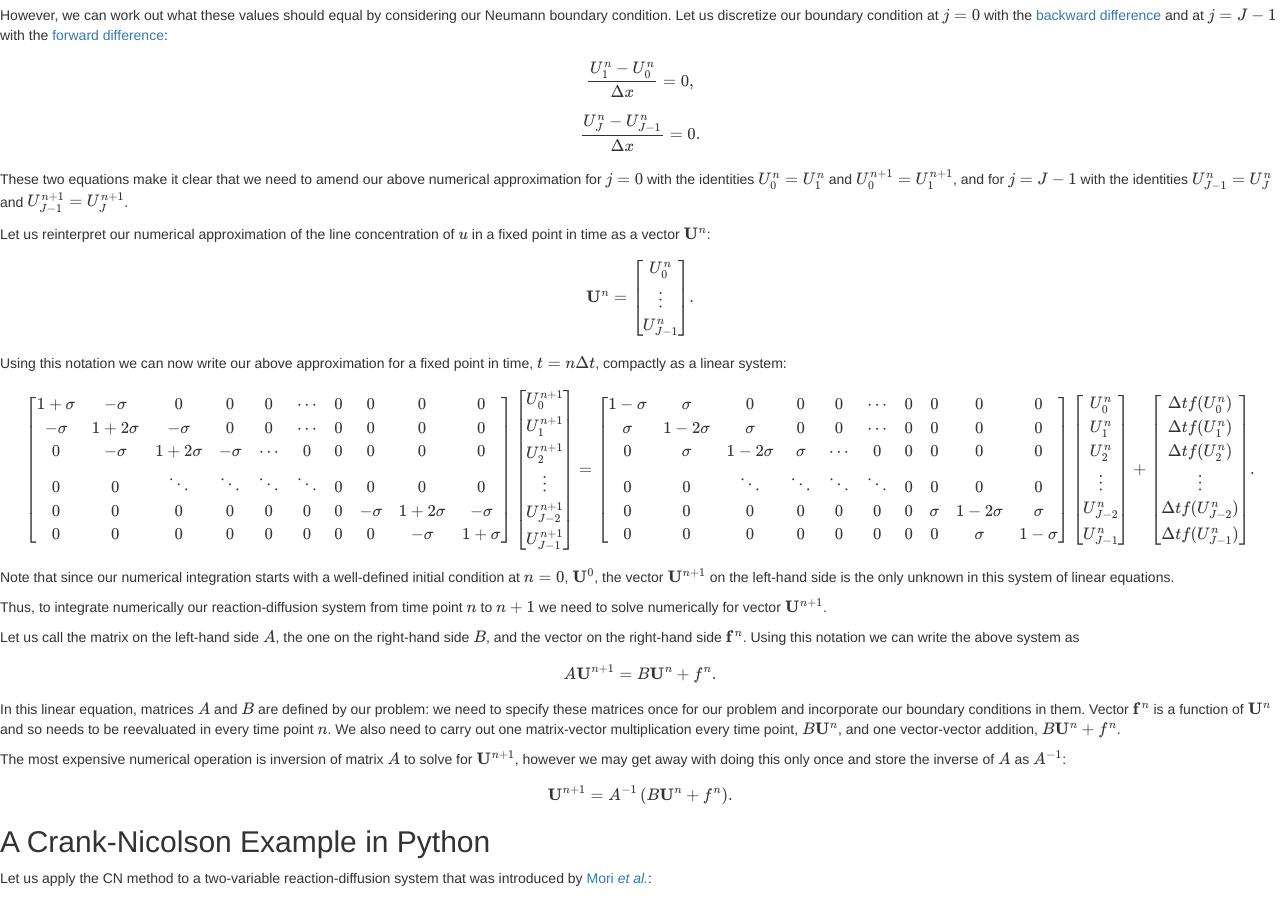
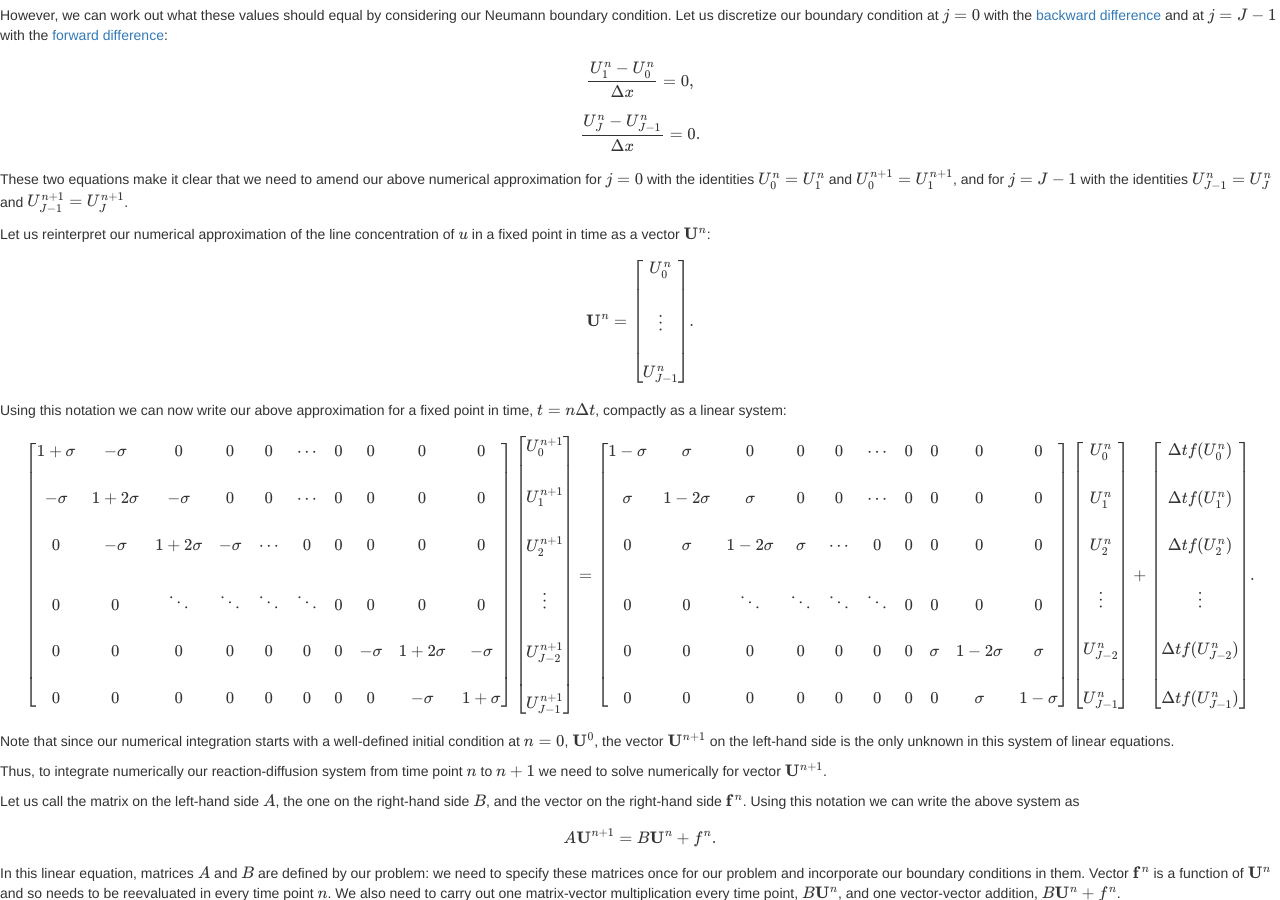
Before and after one commit to waltherg/backup.waltherg.github.io, a Jekyll site: the page built from _posts/2013-12-03-Crank_Nicolson.md, in a window 1280 px wide and 900 px high, scrolled down 2023 px. Built offline with Jekyll 4.4.1, drawn with Linux system fonts in a browser that asks for light colours; nearby versions of some CDN libraries; formulas are drawn with MathJax 3; comment, search, counter and statistics services are not loaded.

Commit message:
escape double backslashes

```diff
--- a/_posts/2013-12-03-Crank_Nicolson.md
+++ b/_posts/2013-12-03-Crank_Nicolson.md
@@ -164,50 +164,50 @@ Let us reinterpret our numerical approximation of the line concentration of $u$
 in a fixed point in time as a vector $\mathbf{U}^n$:
 
 $$\mathbf{U}^n =
-\begin{bmatrix} U_0^n \\ \vdots \\ U_{J-1}^n \end{bmatrix}.$$
+\begin{bmatrix} U_0^n \\\\ \vdots \\\\ U_{J-1}^n \end{bmatrix}.$$
 
 Using this notation we can now write our above approximation for a fixed point
 in time, $t = n \Delta t$, compactly as a linear system:
 
 $$
 \begin{bmatrix}
-1+\sigma & -\sigma & 0 & 0 & 0 & \cdots & 0 & 0 & 0 & 0\\
--\sigma & 1+2\sigma & -\sigma & 0 & 0 & \cdots & 0 & 0 & 0 & 0 \\
-0 & -\sigma & 1+2\sigma & -\sigma & \cdots & 0 & 0 & 0 & 0 & 0 \\
-0 & 0 & \ddots & \ddots & \ddots & \ddots & 0 & 0 & 0 & 0 \\
-0 & 0 & 0 & 0 & 0 & 0 & 0 & -\sigma & 1+2\sigma & -\sigma \\
+1+\sigma & -\sigma & 0 & 0 & 0 & \cdots & 0 & 0 & 0 & 0\\\\
+-\sigma & 1+2\sigma & -\sigma & 0 & 0 & \cdots & 0 & 0 & 0 & 0 \\\\
+0 & -\sigma & 1+2\sigma & -\sigma & \cdots & 0 & 0 & 0 & 0 & 0 \\\\
+0 & 0 & \ddots & \ddots & \ddots & \ddots & 0 & 0 & 0 & 0 \\\\
+0 & 0 & 0 & 0 & 0 & 0 & 0 & -\sigma & 1+2\sigma & -\sigma \\\\
 0 & 0 & 0 & 0 & 0 & 0 & 0 & 0 & -\sigma & 1+\sigma
 \end{bmatrix}
 \begin{bmatrix}
-U_0^{n+1} \\
-U_1^{n+1} \\
-U_2^{n+1} \\
-\vdots \\
-U_{J-2}^{n+1} \\
+U_0^{n+1} \\\\
+U_1^{n+1} \\\\
+U_2^{n+1} \\\\
+\vdots \\\\
+U_{J-2}^{n+1} \\\\
 U_{J-1}^{n+1}
 \end{bmatrix} =
 \begin{bmatrix}
-1-\sigma & \sigma & 0 & 0 & 0 & \cdots & 0 & 0 & 0 & 0\\
-\sigma & 1-2\sigma & \sigma & 0 & 0 & \cdots & 0 & 0 & 0 & 0 \\
-0 & \sigma & 1-2\sigma & \sigma & \cdots & 0 & 0 & 0 & 0 & 0 \\
-0 & 0 & \ddots & \ddots & \ddots & \ddots & 0 & 0 & 0 & 0 \\
-0 & 0 & 0 & 0 & 0 & 0 & 0 & \sigma & 1-2\sigma & \sigma \\
+1-\sigma & \sigma & 0 & 0 & 0 & \cdots & 0 & 0 & 0 & 0\\\\
+\sigma & 1-2\sigma & \sigma & 0 & 0 & \cdots & 0 & 0 & 0 & 0 \\\\
+0 & \sigma & 1-2\sigma & \sigma & \cdots & 0 & 0 & 0 & 0 & 0 \\\\
+0 & 0 & \ddots & \ddots & \ddots & \ddots & 0 & 0 & 0 & 0 \\\\
+0 & 0 & 0 & 0 & 0 & 0 & 0 & \sigma & 1-2\sigma & \sigma \\\\
 0 & 0 & 0 & 0 & 0 & 0 & 0 & 0 & \sigma & 1-\sigma
 \end{bmatrix}
 \begin{bmatrix}
-U_0^{n} \\
-U_1^{n} \\
-U_2^{n} \\
-\vdots \\
-U_{J-2}^{n} \\
+U_0^{n} \\\\
+U_1^{n} \\\\
+U_2^{n} \\\\
+\vdots \\\\
+U_{J-2}^{n} \\\\
 U_{J-1}^{n}
 \end{bmatrix} +
 \begin{bmatrix}
-\Delta t f(U_0^n) \\
-\Delta t f(U_1^n) \\
-\Delta t f(U_2^n) \\
-\vdots \\
-\Delta t f(U_{J-2}^n) \\
+\Delta t f(U_0^n) \\\\
+\Delta t f(U_1^n) \\\\
+\Delta t f(U_2^n) \\\\
+\vdots \\\\
+\Delta t f(U_{J-2}^n) \\\\
 \Delta t f(U_{J-1}^n)
 \end{bmatrix}.
 $$
```
